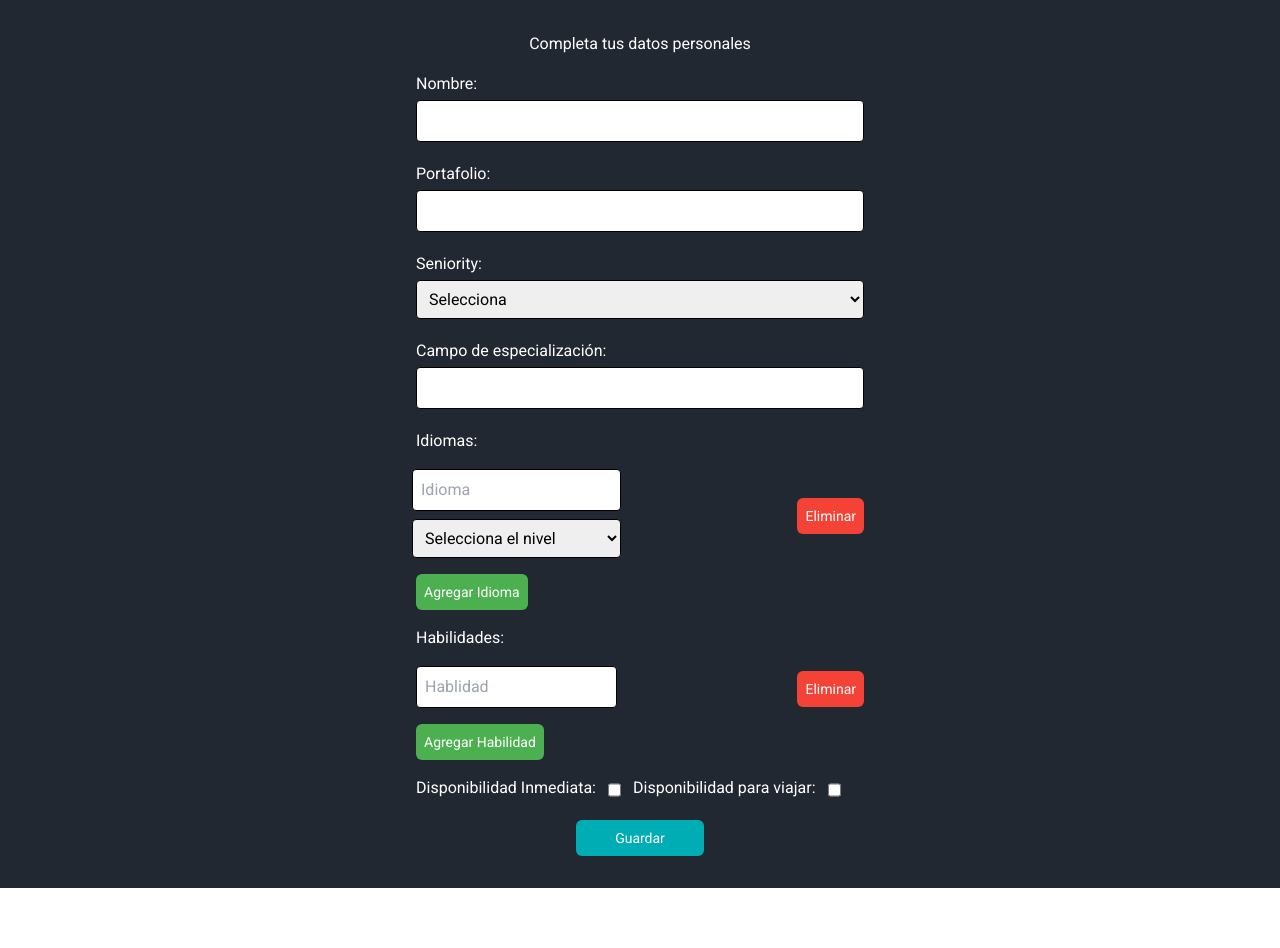
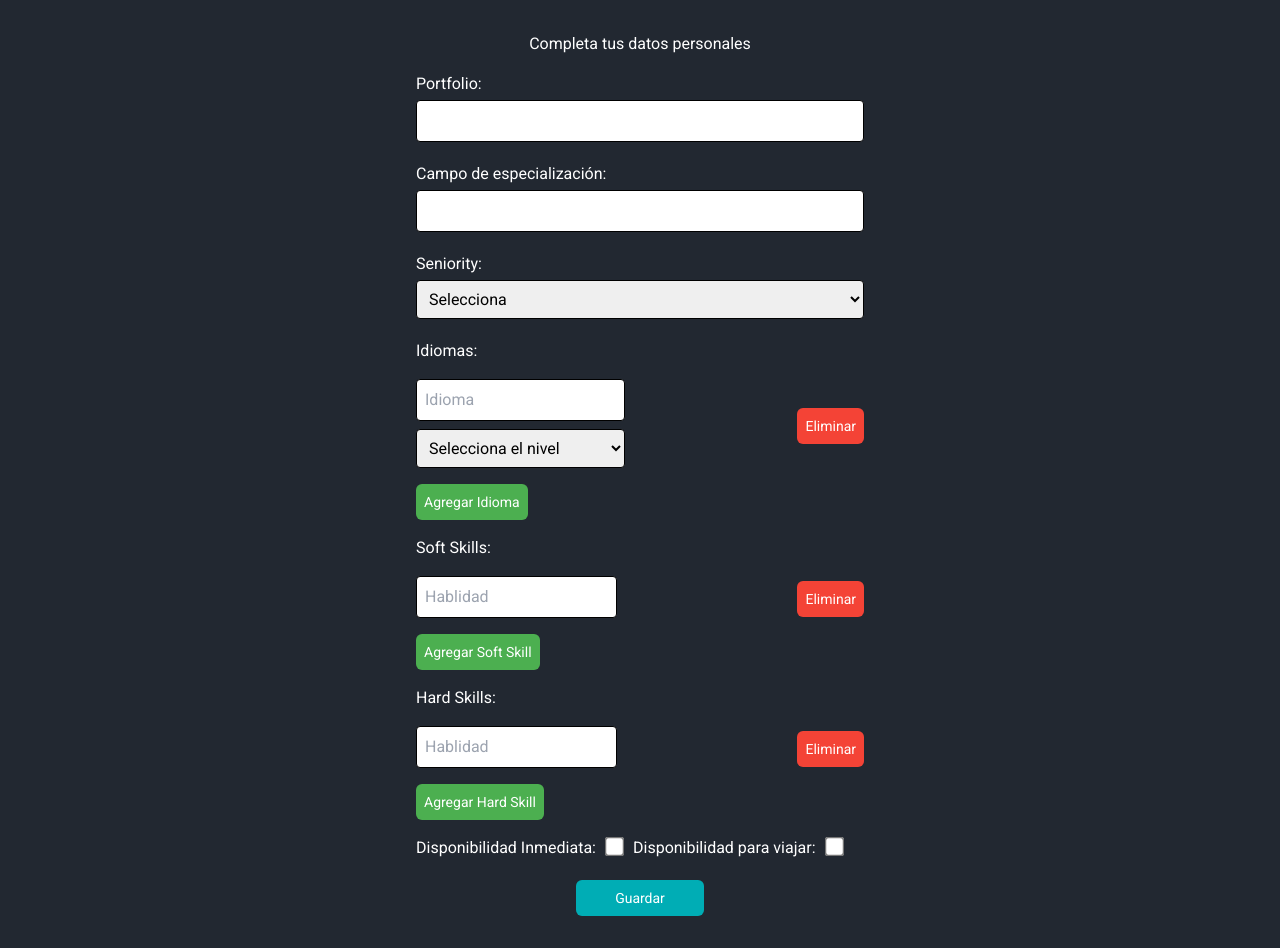
Before and after one commit to No-Country/profesionalesIT-c16-36-m-java, a React (Vite) app in the folder professionalIT_front/ITProfessionals/: page /profile/info in a window 1280 px wide. Before the commit the page ends 888 px from the top, so only its background shows below. Built offline with nearby package versions, Linux system fonts and the light colour scheme.

Commit message:
add form for professional personal infoAdd form for uploading professional's personal info

```diff
--- a/professionalIT_front/ITProfessionals/src/pages/admin/professionals/Info.jsx
+++ b/professionalIT_front/ITProfessionals/src/pages/admin/professionals/Info.jsx
@@ -6,23 +6,28 @@ export default function Info() {
             <div className='py-8 min-h-screen bg-primary text-white'>
                 <Formik
                     initialValues={{
-                        nombre: '',
                         portfolio: '',
                         seniority: '',
                         fieldId: '',
                         knowLanguageList: [{ language: '', level: '' }],
-                        skillList: [''],
+                        softSkills: [''],
+                        hardSkills: [''],
                         availInmediate: false,
                         availTravel: false
                     }}
                     validationSchema={Yup.object({
-                        nombre: Yup.string().required('El nombre es requerido'),
-                        portfolio: Yup.string().url('El portafolio debe ser una URL válida').required("es requerido"),
+                        portfolio: Yup.string().url('El portafolio debe ser una URL válida'),
                         knowLanguageList: Yup.array().of(
                             Yup.object().shape({
                                 language: Yup.string().required('El idioma es requerido'),
                                 level: Yup.string().required('El nivel del idioma es requerido'),
                             })
+                        ),
+                        softSkills: Yup.array().of(
+                            Yup.string().required('La habilidad blanda es requerida')
+                        ),
+                        hardSkills: Yup.array().of(
+                            Yup.string().required('La habilidad dura es requerida')
                         ),
                     })}
                     validateOnChange={false}
@@ -37,14 +42,14 @@ export default function Info() {
                         <Form className="w-full max-w-md mx-auto flex flex-col items-center">
                             <h2 className="mb-4">Completa tus datos personales</h2>
                             <div className="flex flex-col mb-4 w-full">
-                                <label htmlFor="nombre" className="mb-1">Nombre:</label>
-                                <Field className="text-black p-2 border rounded border-gray-300 mb-1" type="text" name="nombre" />
-                                <ErrorMessage name="nombre" component="div" className="text-red-500" />
+                                <label htmlFor="portfolio" className="mb-1">Portfolio:</label>
+                                <Field className="text-black p-2 border rounded border-gray-300 mb-1" type="text" name="portfolio" />
+                                <ErrorMessage name="portfolio" component="div" className="text-red-500" />
                             </div>
                             <div className="flex flex-col mb-4 w-full">
-                                <label htmlFor="portfolio" className="mb-1">Portafolio:</label>
-                                <Field className="text-black p-2 border rounded border-gray-300 mb-1" type="text" name="portfolio" />
-                                <ErrorMessage name="portfolio" component="div" className="text-red-500" />
+                                <label htmlFor="fieldId" className="mb-1">Campo de especialización:</label>
+                                <Field className="text-black p-2 border rounded border-gray-300 mb-1" type="text" name="fieldId" />
+                                <ErrorMessage name="fieldId" component="div" className="text-red-500" />
                             </div>
                             <div className="flex flex-col mb-4 w-full">
                                 <label htmlFor="seniority" className="mb-1">Seniority:</label>
@@ -57,11 +62,6 @@ export default function Info() {
                                 <ErrorMessage name="seniority" component="div" className="text-red-500" />
                             </div>
                             <div className="flex flex-col mb-4 w-full">
-                                <label htmlFor="fieldId" className="mb-1">Campo de especialización:</label>
-                                <Field className="text-black p-2 border rounded border-gray-300 mb-1" type="text" name="fieldId" />
-                                <ErrorMessage name="fieldId" component="div" className="text-red-500" />
-                            </div>
-                            <div className="flex flex-col mb-4 w-full">
                                 <label htmlFor="knowLanguageList" className="mb-1">Idiomas:</label>
                                 <FieldArray name="knowLanguageList">
                                     {({ push, remove, form }) => (
@@ -70,7 +70,7 @@ export default function Info() {
                                                 form.values.knowLanguageList.map((language, index) => (
                                                     <div key={index} className={`flex justify-between items-center my-3 ${index !== form.values.knowLanguageList.length - 1 ? 'border-b-2 border-gray-300 pb-3 mb-3' : ''}`}>
                                                         {/* <div key={index} className="flex justify-between items-center my-3"> */}
-                                                        <div className="flex flex-col items-center">
+                                                        <div className="flex flex-col items-start">
                                                             <Field
                                                                 className="text-black p-2 border rounded border-gray-300 mb-1 mr-2 w-full"
                                                                 type="text"
@@ -126,19 +126,22 @@ export default function Info() {
                                 </FieldArray>
                             </div>
                             <div className="flex flex-col mb-4 w-full">
-                                <label htmlFor="skillList" className="mb-1">Habilidades:</label>
-                                <FieldArray name="skillList">
+                                <label htmlFor="softSkills" className="mb-1">Soft Skills:</label>
+                                <FieldArray name="softSkills">
                                     {({ push, remove, form }) => (
                                         <div>
-                                            {form.values.skillList && form.values.skillList.length > 0 ? (
-                                                form.values.skillList.map((skill, index) => (
-                                                    <div key={index} className={`flex justify-between items-center my-3 ${index !== form.values.skillList.length - 1 ? 'border-b-2 border-gray-300 pb-3 mb-3' : ''}`}>
-                                                        <Field
-                                                            className="text-black p-2 border rounded border-gray-300 mb-1 mr-2"
-                                                            type="text"
-                                                            placeholder="Hablidad"
-                                                            name={`skillList.${index}`}
-                                                        />
+                                            {form.values.softSkills && form.values.softSkills.length > 0 ? (
+                                                form.values.softSkills.map((skill, index) => (
+                                                    <div key={index} className={`flex justify-between items-center my-3 ${index !== form.values.softSkills.length - 1 ? 'border-b-2 border-gray-300 pb-3 mb-3' : ''}`}>
+                                                        <div className="flex flex-col items-start">
+                                                            <Field
+                                                                className="text-black p-2 border rounded border-gray-300 mb-1 mr-2"
+                                                                type="text"
+                                                                placeholder="Hablidad"
+                                                                name={`softSkills.${index}`}
+                                                            />
+                                                            <ErrorMessage name={`softSkills.${index}`} component="div" className="text-red-500" />
+                                                        </div>
                                                         <button
                                                             type="button"
                                                             onClick={() => remove(index)}
@@ -151,20 +154,58 @@ export default function Info() {
                                             ) : null}
                                             <button
                                                 type="button"
-                                                onClick={() => push('')}
+                                                onClick={() => push()}
                                                 className="bg-green-500 text-white text-sm p-2 rounded-md cursor-pointer"
                                             >
-                                                Agregar Habilidad
+                                                Agregar Soft Skill
                                             </button>
                                         </div>
                                     )}
                                 </FieldArray>
                             </div>
-                            <div className="flex flex-row mb-4 w-full">
+                            <div className="flex flex-col mb-4 w-full">
+                                <label htmlFor="hardSkills" className="mb-1">Hard Skills:</label>
+                                <FieldArray name="hardSkills">
+                                    {({ push, remove, form }) => (
+                                        <div>
+                                            {form.values.hardSkills && form.values.hardSkills.length > 0 ? (
+                                                form.values.hardSkills.map((skill, index) => (
+                                                    <div key={index} className={`flex justify-between items-center my-3 ${index !== form.values.hardSkills.length - 1 ? 'border-b-2 border-gray-300 pb-3 mb-3' : ''}`}>
+                                                        <div className="flex flex-col items-start">
+                                                            <Field
+                                                                className="text-black p-2 border rounded border-gray-300 mb-1 mr-2"
+                                                                type="text"
+                                                                placeholder="Hablidad"
+                                                                name={`hardSkills.${index}`}
+                                                            />
+                                                            <ErrorMessage name={`hardSkills.${index}`} component="div" className="text-red-500" />
+                                                        </div>
+                                                        <button
+                                                            type="button"
+                                                            onClick={() => remove(index)}
+                                                            className="bg-red-500 text-white text-sm p-2 rounded-md cursor-pointer"
+                                                        >
+                                                            Eliminar
+                                                        </button>
+                                                    </div>
+                                                ))
+                                            ) : null}
+                                            <button
+                                                type="button"
+                                                onClick={() => push()}
+                                                className="bg-green-500 text-white text-sm p-2 rounded-md cursor-pointer"
+                                            >
+                                                Agregar Hard Skill
+                                            </button>
+                                        </div>
+                                    )}
+                                </FieldArray>
+                            </div>
+                            <div className="flex flex-row items-baseline mb-4 w-full">
                                 <label htmlFor="availInmediate" className="mb-1">Disponibilidad Inmediata:</label>
-                                <Field className="text-black p-2 border rounded border-gray-300 mx-3" type="checkbox" name="availInmediate" />
+                                <Field className="text-black p-2 border rounded border-gray-300 mx-3 scale-150" type="checkbox" name="availInmediate" />
                                 <label htmlFor="availTravel" className="mb-1">Disponibilidad para viajar:</label>
-                                <Field className="text-black p-2 border rounded border-gray-300 mx-3" type="checkbox" name="availTravel" />
+                                <Field className="text-black p-2 border rounded border-gray-300 mx-3 scale-150" type="checkbox" name="availTravel" />
                             </div>
                             <button className="bg-secondary text-white text-sm p-2 rounded-md cursor-pointer w-32" type="submit">Guardar</button>
                         </Form>
```
